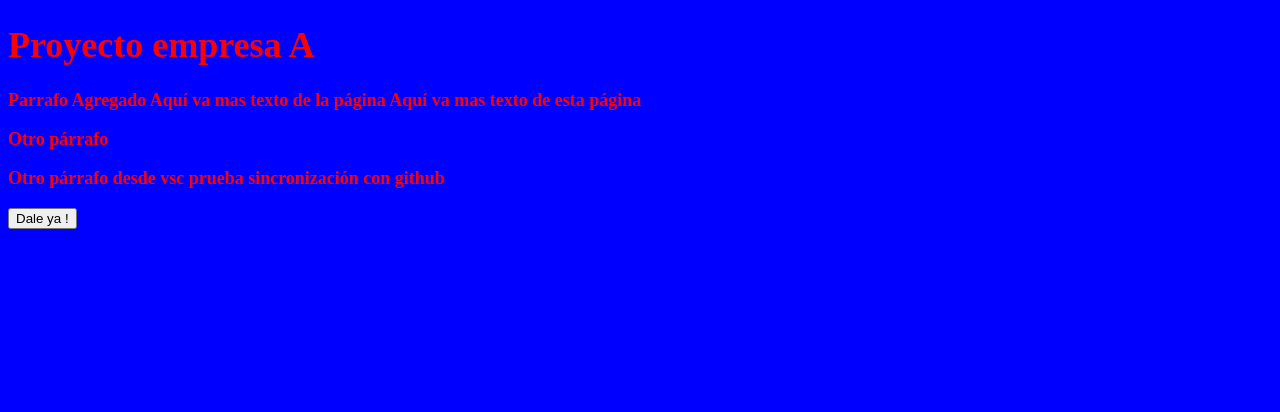
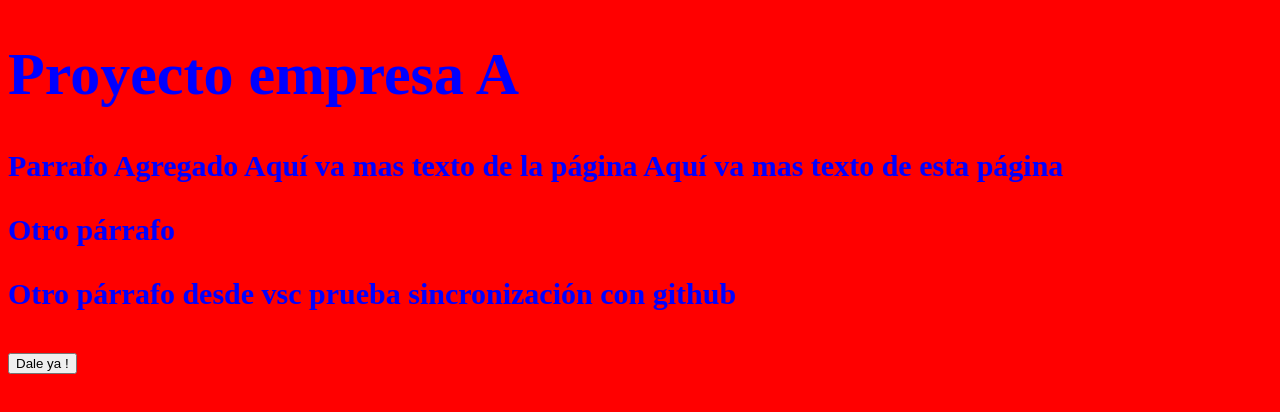
Before and after one commit to Rodri205/CursoGit, a plain HTML site: page index.html in a window 1280 px wide. Drawn offline with Linux system fonts and the light colour scheme.

Commit message:
Agrego hoja de estilo a index

```diff
--- a/index.html
+++ b/index.html
@@ -4,7 +4,7 @@
 <head>
 <meta charset="utf-8">
 <title>index</title>
-	<link href="css/estilos.css" rel="stylesheet" type="text/css">
+	<link href="miestilo.css" rel="stylesheet" type="text/css">
 	<script src="js/javascript.js"></script>
 </head>
 
```
